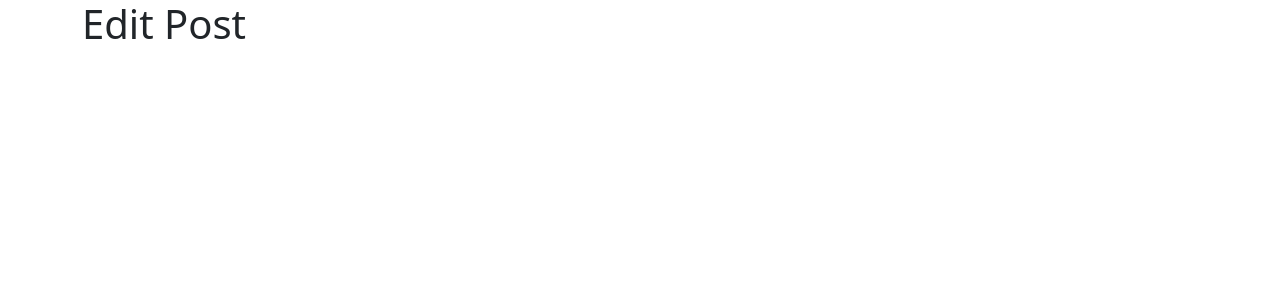
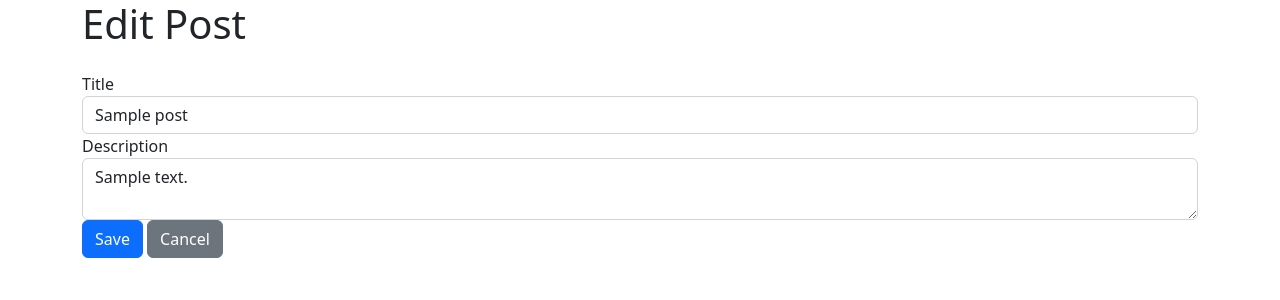
Before and after one commit to JRusso64/Forum, a Node server app: page /posts/edit/600000000000000000000001 in a window 1280 px wide. Shown: the top 300 px of the page. Run offline with Node 20, Linux system fonts and the light colour scheme; tables that the repository leaves empty hold one stand-in row (values such as "Sample post"); some libraries are stand-ins or nearby versions.

Commit message:
added edit feature

```diff
--- a/routes/posts.js
+++ b/routes/posts.js
@@ -38,4 +38,23 @@ router.delete('/:id', async (req, res) => {
     res.redirect('/')
 })
 
+router.put('/:id', async (req, res) => {
+    post = req.body
+    post.title = req.body.title
+    post.description = req.body.description
+
+
+    let update = await Post.findById(req.params.id)
+
+    await Post.updateOne({_id: req.params.id}, post)
+
+    try{
+        update = await Post.save()
+        console.log('success')
+        res.redirect(`/posts/${req.params.id}`)
+    }catch(e){
+        res.redirect(`/posts/${req.params.id}`)
+    }
+})
+
 module.exports = router;
--- a/views/edit.ejs
+++ b/views/edit.ejs
@@ -4,7 +4,19 @@
     <h1 class="mb-4">Edit Post</h1>
 
     <form action="/posts/<%= post.id %>?_method=PUT" method="POST">
+        <div class="form-group">
+            <label for="Title">Title</label>
+            <input required value="<%= post.title %>" type="text" name="title" id="title" class="form-control">
+        </div>
 
+        <div class="form-group">
+            <label for="Description">Description</label>
+            <textarea name="description" id="description" class="form-control"><%= post.description %></textarea>
+        </div>
+
+        <button type="submit" class="btn btn-primary">Save</button>
+
+        <a href="/" class="btn btn-secondary">Cancel</a>
     </form>
 
 </div>
```
